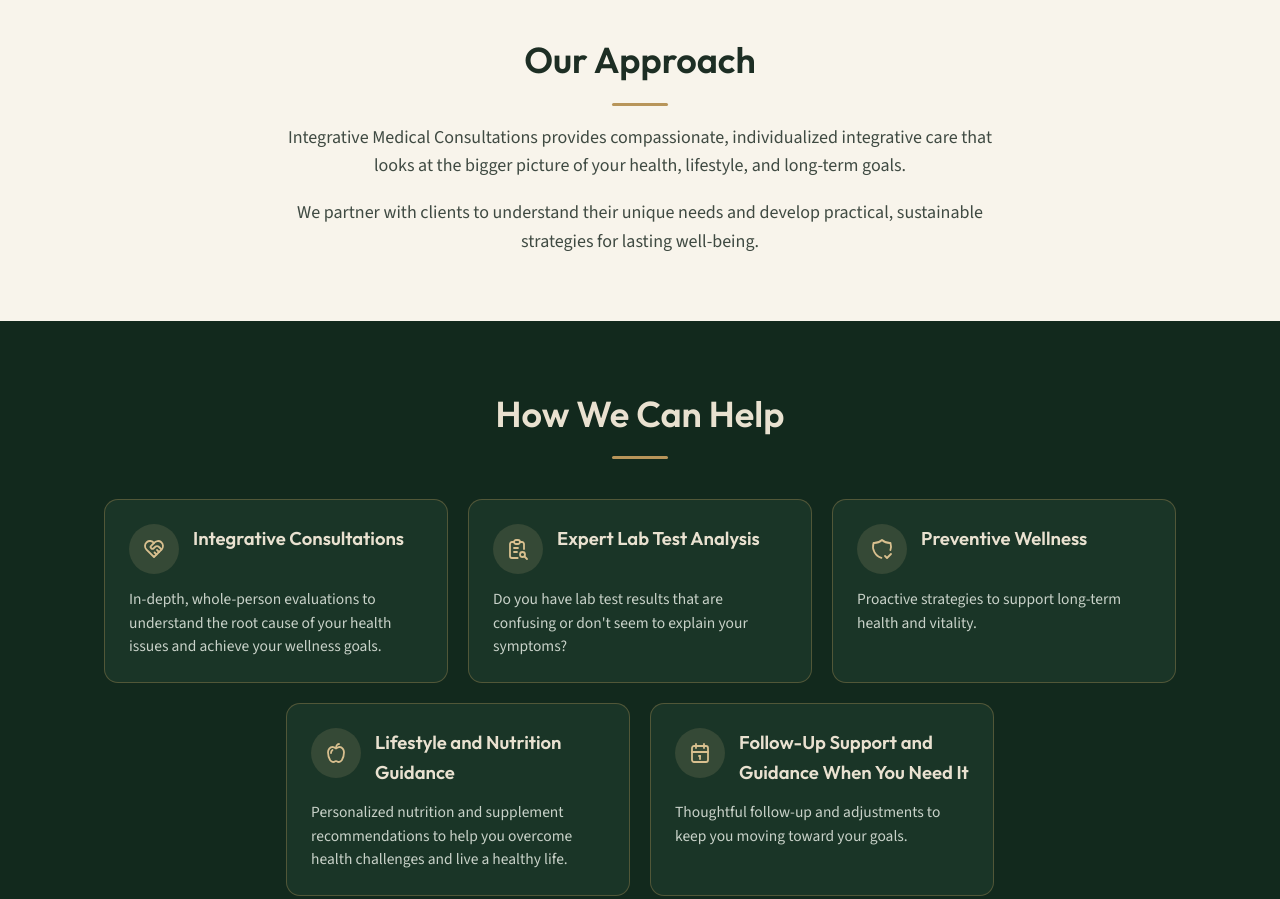
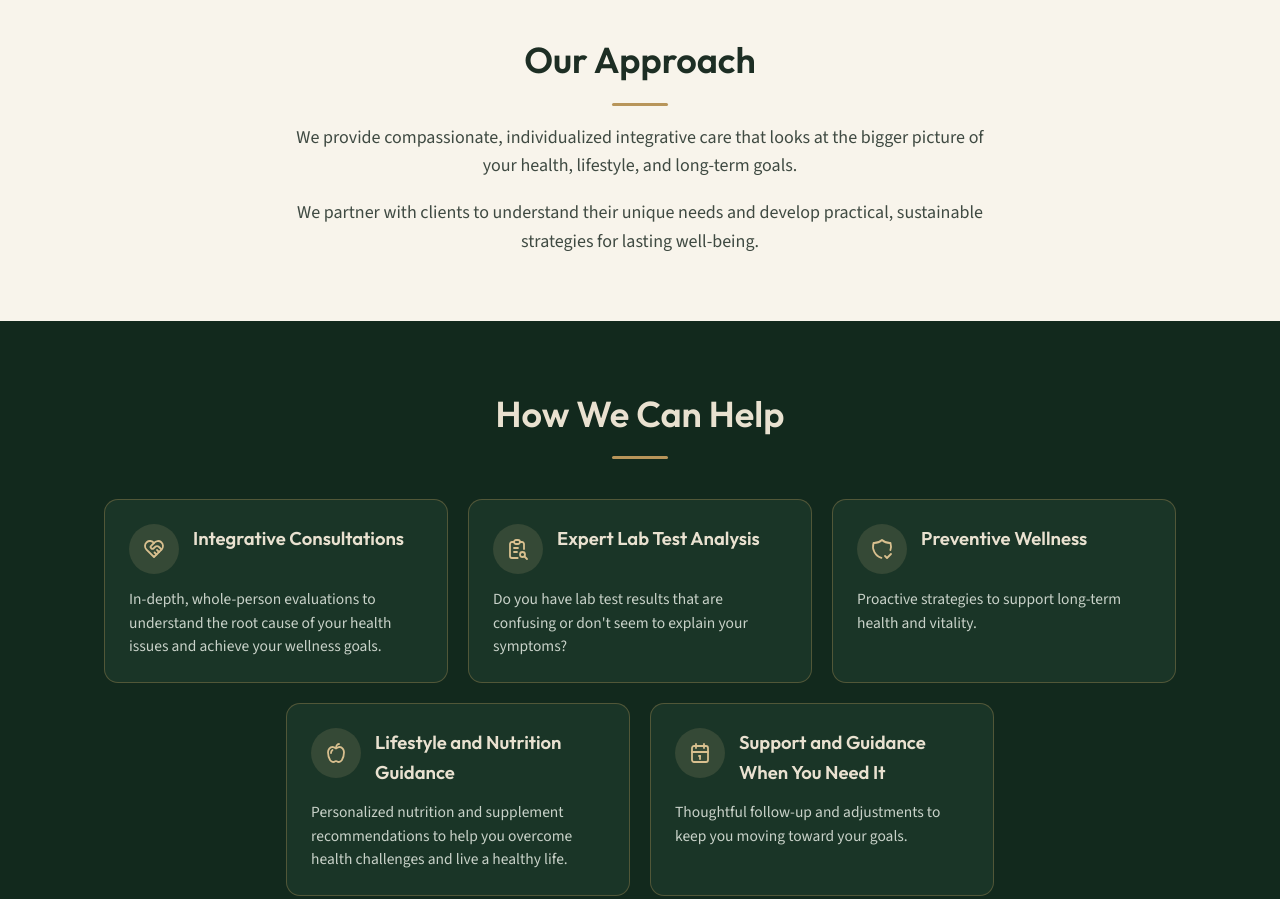
Before and after one commit to GHSteph8/IMCwebsite, a plain HTML site: page index.html in a window 1280 px wide. Shown: the part 900-1799 px from the top of the page. Drawn offline with Linux system fonts and the light colour scheme.

Commit message:
Update Our Approach opening and rename support card
Co-Authored-By: Claude Opus 5.5 <noreply@anthropic.com>
Claude-Session: https://claude.ai/code/session_01VM694Wxb9AwUx8aCKrZ7Zh

```diff
--- a/index.html
+++ b/index.html
@@ -303,7 +303,7 @@
     <div class="wrap">
       <h2 class="section-title">Our Approach</h2>
       <div class="bar"></div>
-      <p>Integrative Medical Consultations provides compassionate, individualized integrative care that looks at the bigger picture of your health, lifestyle, and long-term goals.</p>
+      <p>We provide compassionate, individualized integrative care that looks at the bigger picture of your health, lifestyle, and long-term goals.</p>
       <p>We partner with clients to understand their unique needs and develop practical, sustainable strategies for lasting well-being.</p>
     </div>
   </section>
@@ -330,7 +330,7 @@
           <p>Personalized nutrition and supplement recommendations to help you overcome health challenges and live a healthy life.</p>
         </div>
         <div class="card">
-          <div class="card-head"><span class="bubble"><svg class="icon"><use href="#i-calendar"/></svg></span><h3>Follow-Up Support and Guidance When You Need It</h3></div>
+          <div class="card-head"><span class="bubble"><svg class="icon"><use href="#i-calendar"/></svg></span><h3>Support and Guidance When You Need It</h3></div>
           <p>Thoughtful follow-up and adjustments to keep you moving toward your goals.</p>
         </div>
       </div>
```
